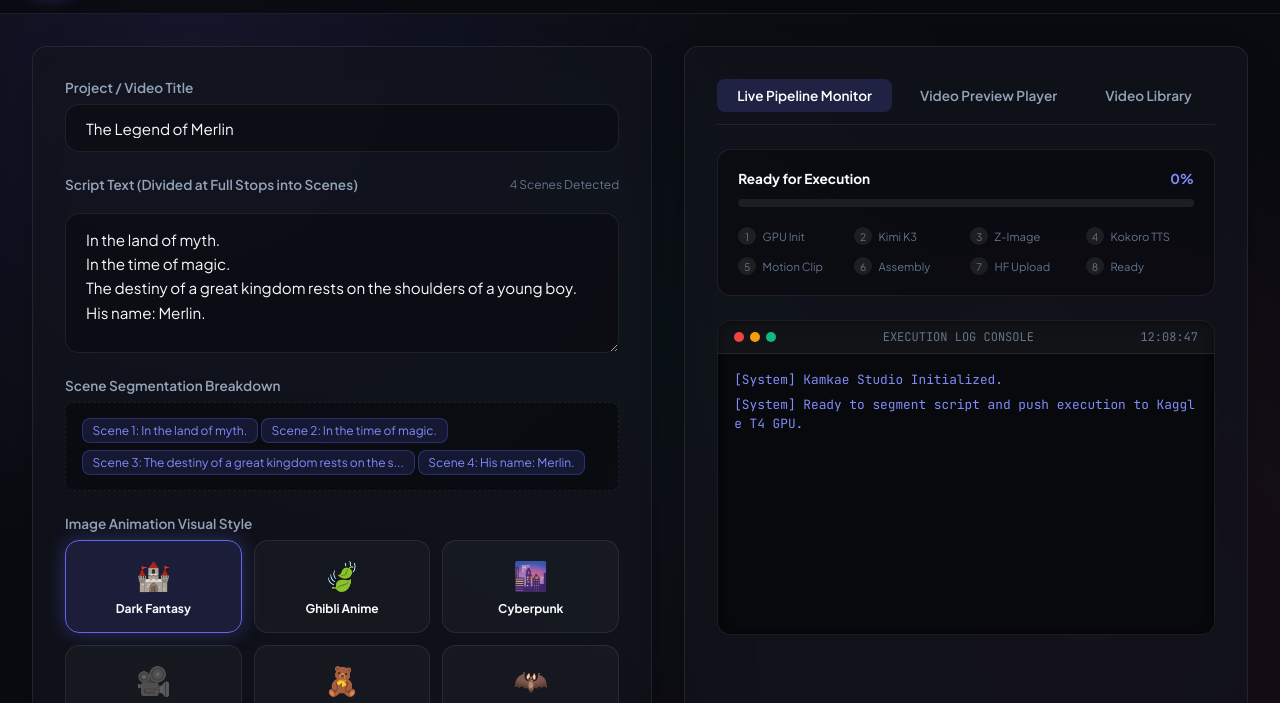
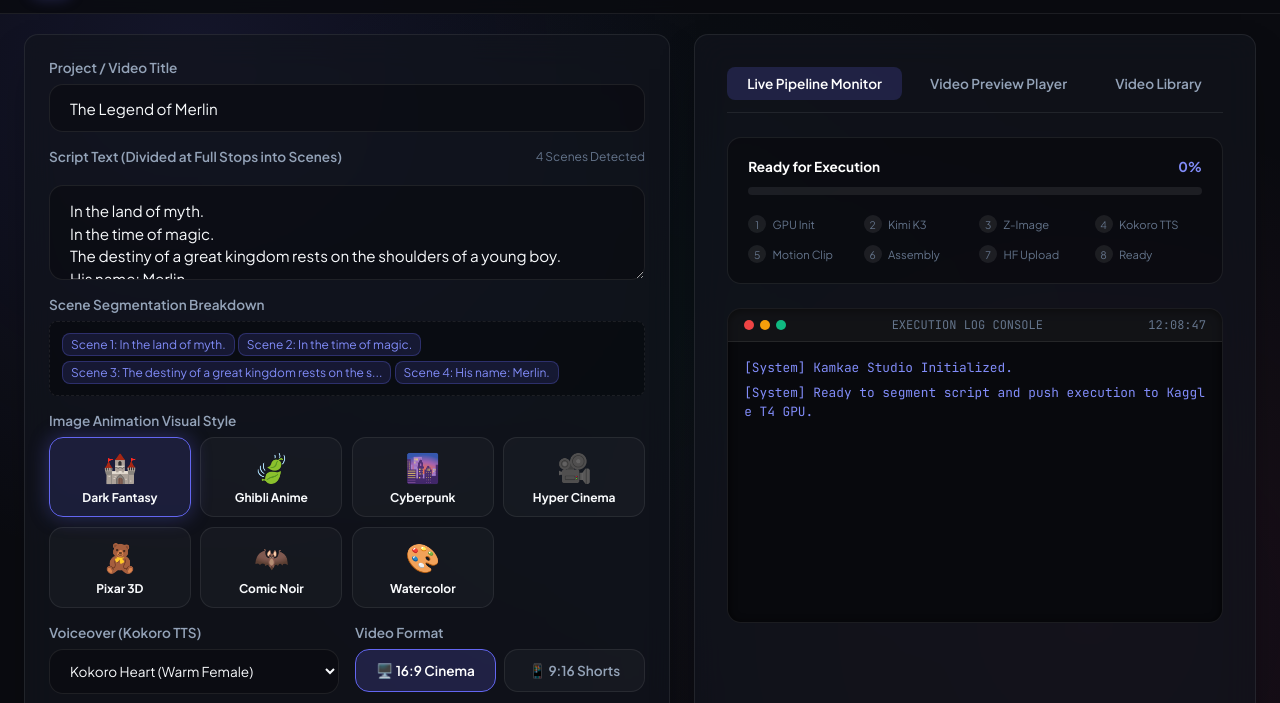
Before and after one commit to yugomania/kamkae-studio, a website: page public/index.html in a window 1280 px wide. Shown: the part 57-760 px from the top of the page. Drawn offline with Linux system fonts and the light colour scheme; no server answers.

Commit message:
fix: inject cloud credentials & config into Kaggle worker and optimize layout

```diff
--- a/public/css/style.css
+++ b/public/css/style.css
@@ -206,11 +206,11 @@ body {
 /* Layout */
 .app-container {
   display: grid;
-  grid-template-columns: 1.1fr 1fr;
-  gap: 2rem;
+  grid-template-columns: 1.15fr 1fr;
+  gap: 1.5rem;
   max-width: 1600px;
-  margin: 2rem auto;
-  padding: 0 2rem;
+  margin: 1.25rem auto;
+  padding: 0 1.5rem;
 }
 
 @media (max-width: 1100px) {
@@ -223,8 +223,8 @@ body {
 .studio-panel {
   display: flex;
   flex-direction: column;
-  gap: 1.5rem;
-  padding: 2rem;
+  gap: 1rem;
+  padding: 1.5rem;
 }
 
 .section-header {
@@ -276,9 +276,9 @@ body {
 }
 
 .textarea-script {
-  min-height: 140px;
+  min-height: 95px;
   resize: vertical;
-  line-height: 1.6;
+  line-height: 1.5;
 }
 
 .script-helpers {
@@ -293,16 +293,16 @@ body {
   background: rgba(0, 0, 0, 0.35);
   border: 1px dashed var(--border-glass);
   border-radius: var(--radius-sm);
-  padding: 0.75rem 1rem;
-  max-height: 110px;
+  padding: 0.5rem 0.75rem;
+  max-height: 75px;
   overflow-y: auto;
 }
 
 .sentence-pill {
   display: inline-block;
   font-size: 0.75rem;
-  padding: 0.25rem 0.6rem;
-  margin: 0.2rem 0.2rem 0.2rem 0;
+  padding: 0.2rem 0.5rem;
+  margin: 0.15rem 0.2rem 0.15rem 0;
   background: rgba(99, 102, 241, 0.15);
   border: 1px solid rgba(99, 102, 241, 0.3);
   border-radius: var(--radius-sm);
@@ -312,8 +312,8 @@ body {
 /* Style Selector Grid */
 .style-grid {
   display: grid;
-  grid-template-columns: repeat(auto-fill, minmax(130px, 1fr));
-  gap: 0.75rem;
+  grid-template-columns: repeat(auto-fill, minmax(125px, 1fr));
+  gap: 0.6rem;
 }
 
 .style-card {
@@ -321,8 +321,8 @@ body {
   display: flex;
   flex-direction: column;
   align-items: center;
-  gap: 0.5rem;
-  padding: 1rem 0.5rem;
+  gap: 0.35rem;
+  padding: 0.7rem 0.4rem;
   background: rgba(255, 255, 255, 0.03);
   border: 1px solid var(--border-glass);
   border-radius: var(--radius-md);
```
Also changed, not shown: server.js (+47 -10 lines), 1 other file.
